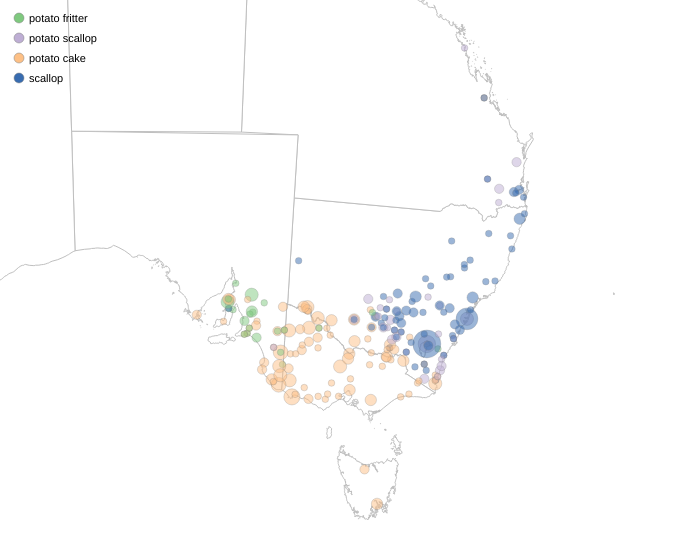
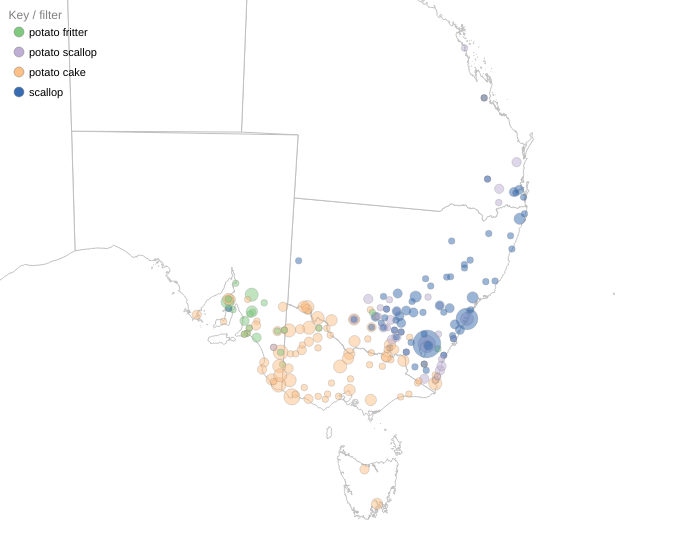
Before and after one commit to nickjevershed/Language-map, a plain HTML site: page index.html in a window 1280 px wide. Shown: the whole page, without its empty margins (0-678 px from the left). Drawn offline with Linux system fonts and the light colour scheme.

Commit message:
filter function

```diff
--- a/index.html
+++ b/index.html
@@ -13,9 +13,22 @@
 
 			}
 
+			h3 {
+
+				font-size:12px;
+				color:grey;
+				margin:0;
+				font-weight:normal;
+			}
+
 			#outer-wrapper{
 				max-width: 860px;
 				position: relative;
+			}
+
+			.keyText {
+
+				cursor: pointer;
 			}
 
 			.state {
@@ -73,7 +86,7 @@
 			</div>
 
 			<div id="mapKey">
-
+				<h3>Key / filter</h3>
 			</div>
 
 		</div>
```
